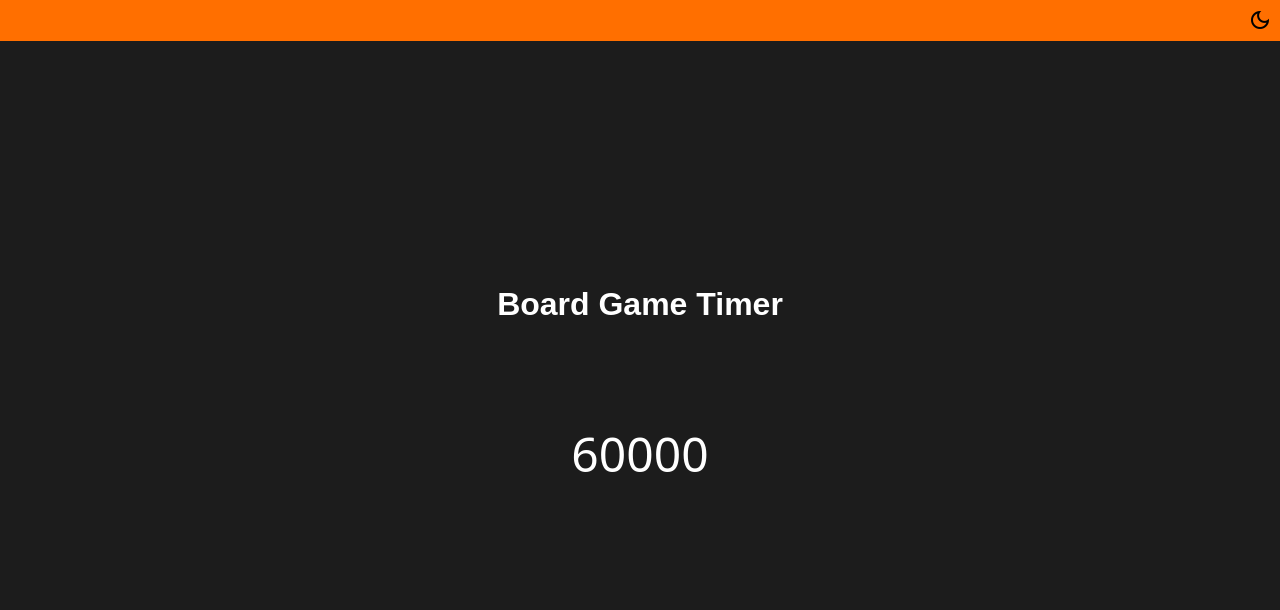
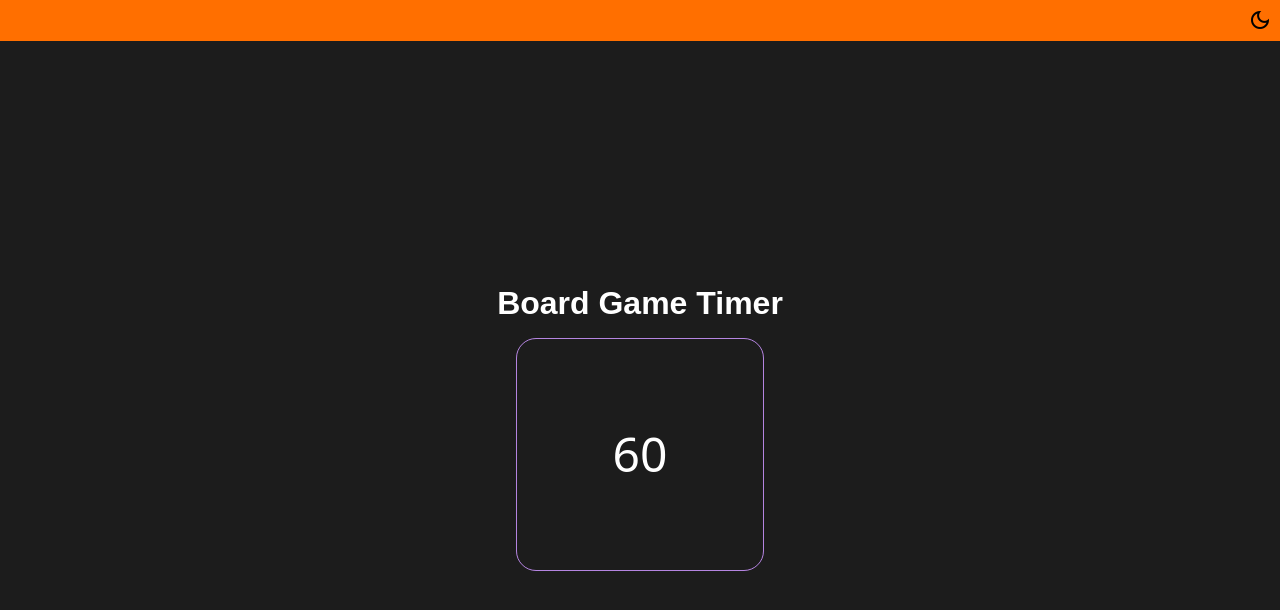
Before and after one commit to Shiinoya/HidalgoSoftware, a SvelteKit app: page /applications/timer in a window 1280 px wide. Shown: the top 610 px of the page. Built offline with nearby package versions, Linux system fonts and the light colour scheme; a web font is replaced by a local one.

Commit message:
show button with countdown

```diff
--- a/src/routes/applications/timer/Countdown.svelte
+++ b/src/routes/applications/timer/Countdown.svelte
@@ -1,5 +1,7 @@
 <script lang="ts">
   import { onDestroy } from 'svelte';
+
+  let runningCountdown = $state(false);
 
   let { minutes } = $props();
   let seconds = minutes * 60;
@@ -7,10 +9,9 @@
 
   let timer: ReturnType<typeof setInterval>;
 
-  const startCountdown = () => {
+  $effect(() => {
+    if (runningCountdown) {
       if (timer) clearInterval(timer); // reset if already running
-
-    console.log(`timer started`);
 
       timer = setInterval(() => {
         if (timeLeft > 0) {
@@ -19,18 +20,23 @@
           clearInterval(timer);
         }
       }, 1000);
-  };
+    }
 
     onDestroy(() => {
       clearInterval(timer);
     });
+  });
+
+  const startCountdown = () => {
+    runningCountdown = true;
+  };
 </script>
 
 <!--
 @component
 
 ## Countdown
-component_description
+A button to display a countdown once clicked.
 
 ### Features
 feature_description
@@ -40,16 +46,25 @@ feature_description
 -->
 
 <div class="component-wrapper">
-  <div onclick={startCountdown}>{timeLeft.toFixed(0)}</div>
+  <button onclick={startCountdown}>
+    {Math.floor(timeLeft / 1000)}
+  </button>
 </div>
 
 <style lang="scss">
   div.component-wrapper {
+    button {
       max-width: 400px;
       padding: 2em;
 
       font-size: 3rem;
+      color: white;
 
       cursor: pointer;
+
+      background: none;
+      border: 1px solid rgba(198, 145, 247, 0.9);
+      border-radius: 20px;
+    }
   }
 </style>
```
Lines whose indentation alone changed are shown as unchanged.
